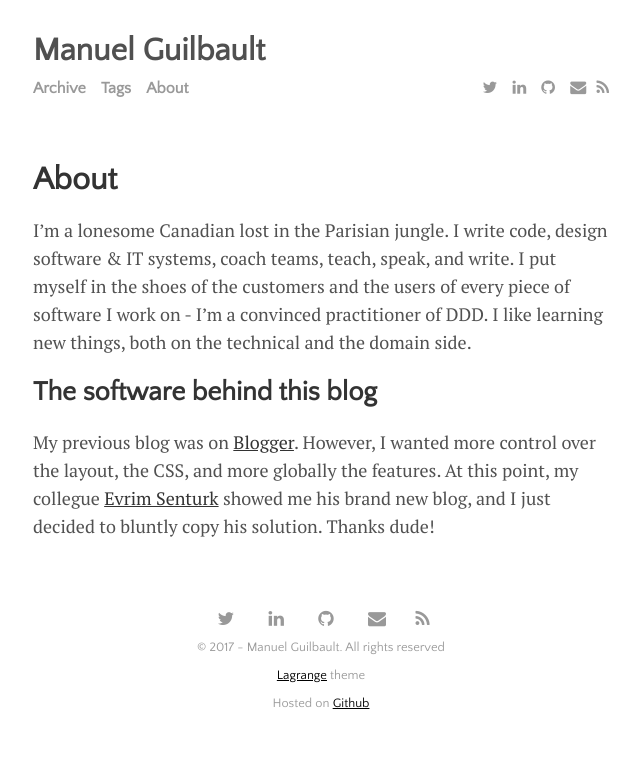
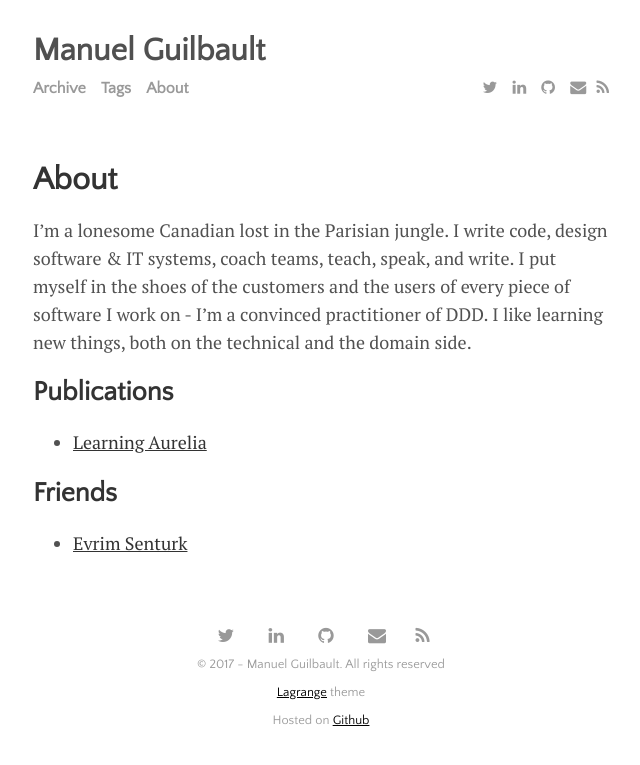
Before and after one commit to manuel-guilbault/manuel-guilbault.github.io, a Jekyll site: the page built from about.md, in a window 1280 px wide. Shown: the top 765 px of the page, without its empty margins (319-959 px from the left). Built offline with Jekyll 4.4.1, drawn with Linux system fonts in a browser that asks for light colours; nearby versions of some CDN libraries.

Commit message:
Add friends & publication sections in about page

```diff
--- a/about.md
+++ b/about.md
@@ -7,9 +7,10 @@ coach teams, teach, speak, and write. I put myself in the shoes of the customers
 of every piece of software I work on - I'm a convinced practitioner of DDD. I like learning new
 things, both on the technical and the domain side.
 
-## **The software behind this blog**
+## **Publications**
 
-My previous blog was on [Blogger](https://www.blogger.com/){:target="_blank"}. However, I wanted
-more control over the layout, the CSS, and more globally the features. At this point, my collegue
-[Evrim Senturk](http://mechanicalobject.com/){:target="_blank"} showed me his brand new blog, and
-I just decided to bluntly copy his solution. Thanks dude!
+* [Learning Aurelia](https://www.packtpub.com/web-development/learning-aurelia)
+
+## **Friends**
+
+* [Evrim Senturk](http://mechanicalobject.com/){:target="_blank"}
```
